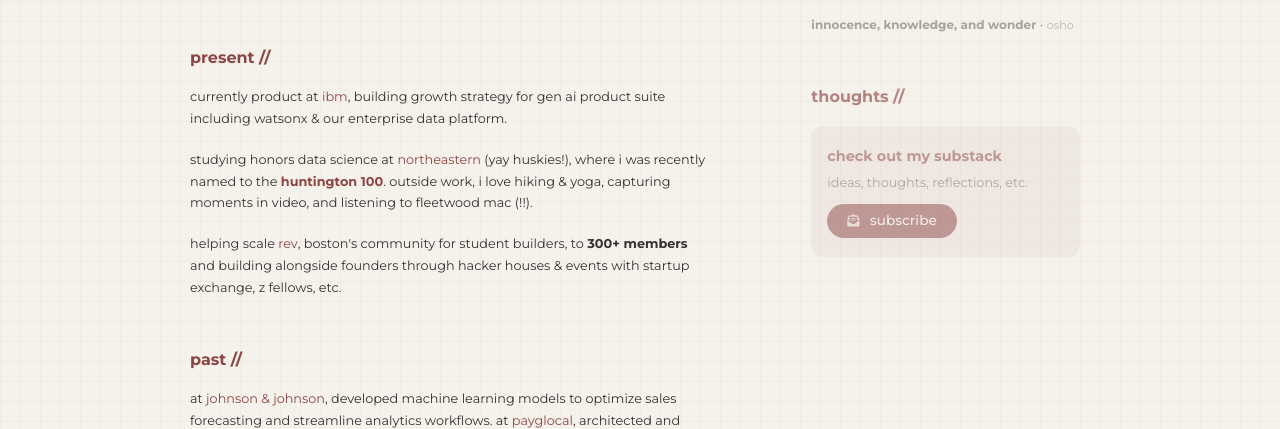
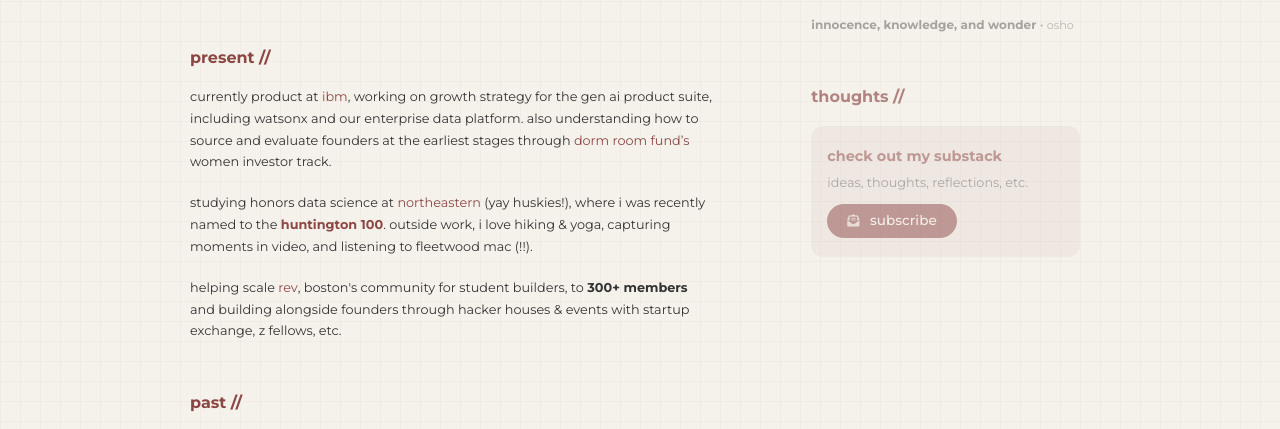
Before and after one commit to kkmanvi123/kkmanvi123.github.io, a plain HTML site: page index.html in a window 1280 px wide. Shown: the part 319-748 px from the top of the page. Drawn offline with Linux system fonts and the light colour scheme.

Commit message:
Update index.html

```diff
--- a/index.html
+++ b/index.html
@@ -809,7 +809,7 @@
 
           <div class="content-section">
             <h2>present //</h2>
-            <p class="section-summary">currently product at <a href="https://www.ibm.com/watsonx" class="accent-link">ibm</a>, building growth strategy for gen ai product suite including watsonx & our enterprise data platform.</p>
+            <p class="section-summary">currently product at <a href="https://www.ibm.com/watsonx" class="accent-link">ibm</a>, working on growth strategy for the gen ai product suite, including watsonx and our enterprise data platform. also understanding how to source and evaluate founders at the earliest stages through <a href="https://www.dormroomfund.com/" class="accent-link">dorm room fund’s</a> women investor track.</p>
             <p>studying honors data science at <a href="https://www.northeastern.edu" class="accent-link">northeastern</a> (yay huskies!), where i was recently named to the <a href="https://news.northeastern.edu/2025/04/16/huntington-100-inductees-2025/" class="accent-link"><strong>huntington 100</strong></a>. outside work, i love hiking & yoga, capturing moments in video, and listening to fleetwood mac (!!).</p>
             <p>helping scale <a href="https://www.rev.school/" class="accent-link">rev</a>, boston's community for student builders, to <strong>300+ members</strong> and building alongside founders through hacker houses & events with startup exchange, z fellows, etc.</p>
           </div>
```
